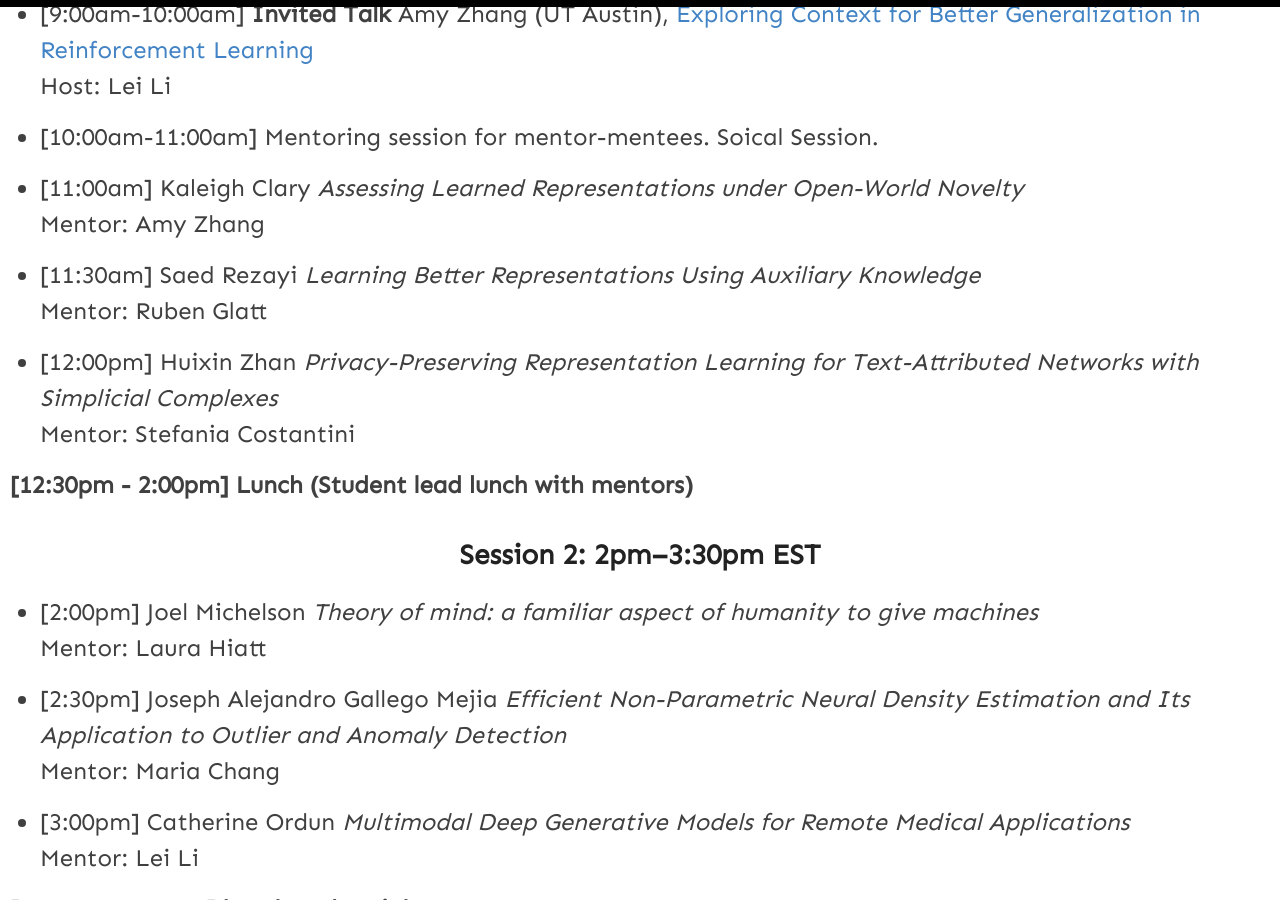
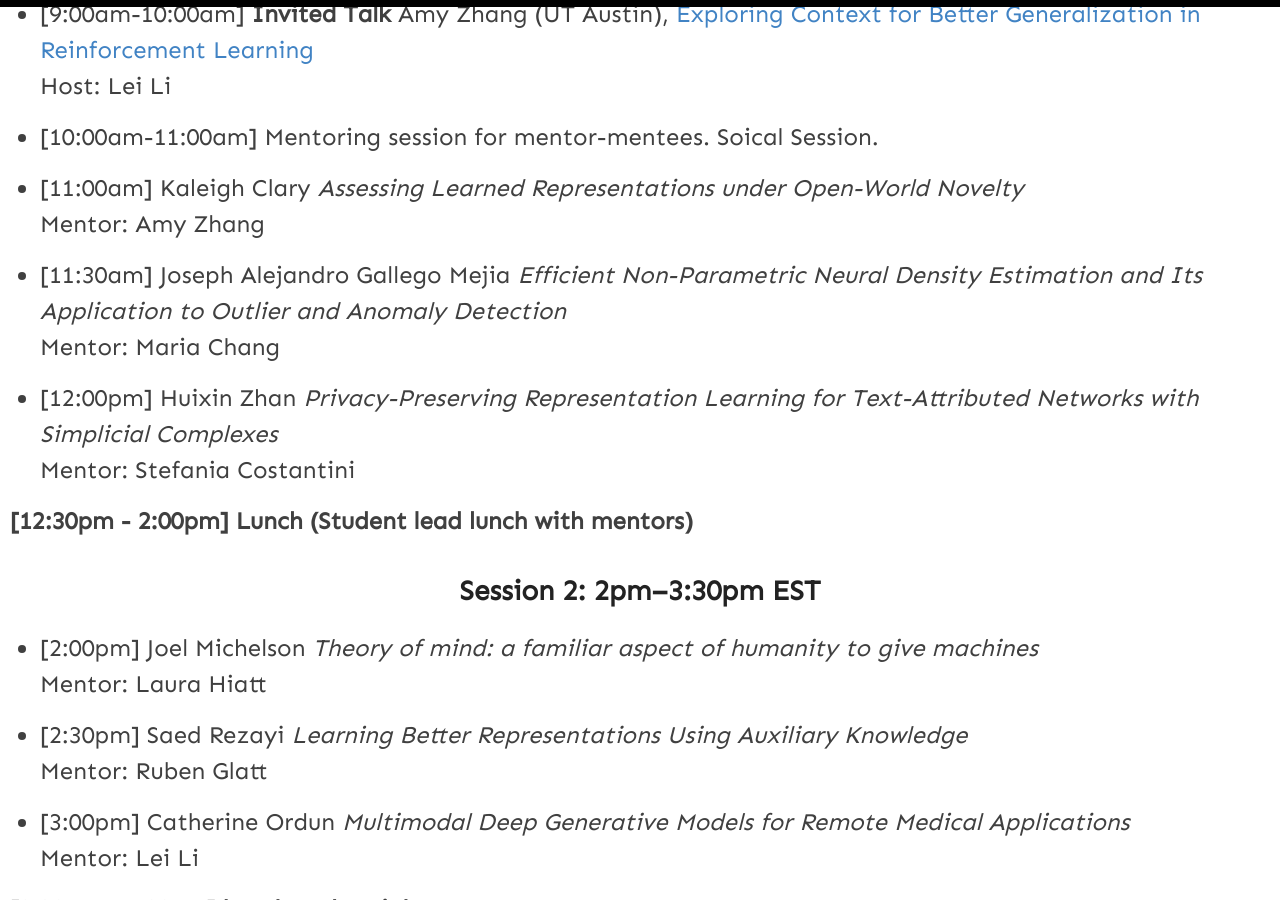
Before and after one commit to yue-ning/dc2025, a Jekyll site: the page built from _pages/schedule.md, in a window 1280 px wide and 900 px high, scrolled down 504 px. Built offline with Jekyll 4.4.1, drawn with Linux system fonts in a browser that asks for light colours; part of the change alters nothing that is shown.

```diff
--- a/_pages/schedule.md
+++ b/_pages/schedule.md
@@ -18,8 +18,8 @@ Host: Lei Li
 - [11:00am]  Kaleigh Clary *Assessing Learned Representations under Open-World Novelty*\
 Mentor: Amy Zhang
 
-- [11:30am] Saed Rezayi *Learning Better Representations Using Auxiliary Knowledge*\
-Mentor: Ruben Glatt
+- [11:30am] Joseph Alejandro Gallego Mejia *Efficient Non-Parametric Neural Density Estimation and Its Application to Outlier and Anomaly Detection*\
+Mentor: Maria Chang
 
 - [12:00pm] Huixin Zhan *Privacy-Preserving Representation Learning for Text-Attributed Networks with Simplicial Complexes*\
 Mentor: Stefania Costantini
@@ -31,8 +31,8 @@ Mentor: Stefania Costantini
 - [2:00pm] Joel Michelson *Theory of mind: a familiar aspect of humanity to give machines*\
 Mentor: Laura Hiatt
 
-- [2:30pm] Joseph Alejandro Gallego Mejia *Efficient Non-Parametric Neural Density Estimation and Its Application to Outlier and Anomaly Detection*\
-Mentor: Maria Chang
+- [2:30pm] Saed Rezayi *Learning Better Representations Using Auxiliary Knowledge*\
+Mentor: Ruben Glatt
 
 - [3:00pm] Catherine Ordun *Multimodal Deep Generative Models for Remote Medical Applications*\
 Mentor: Lei Li
```
